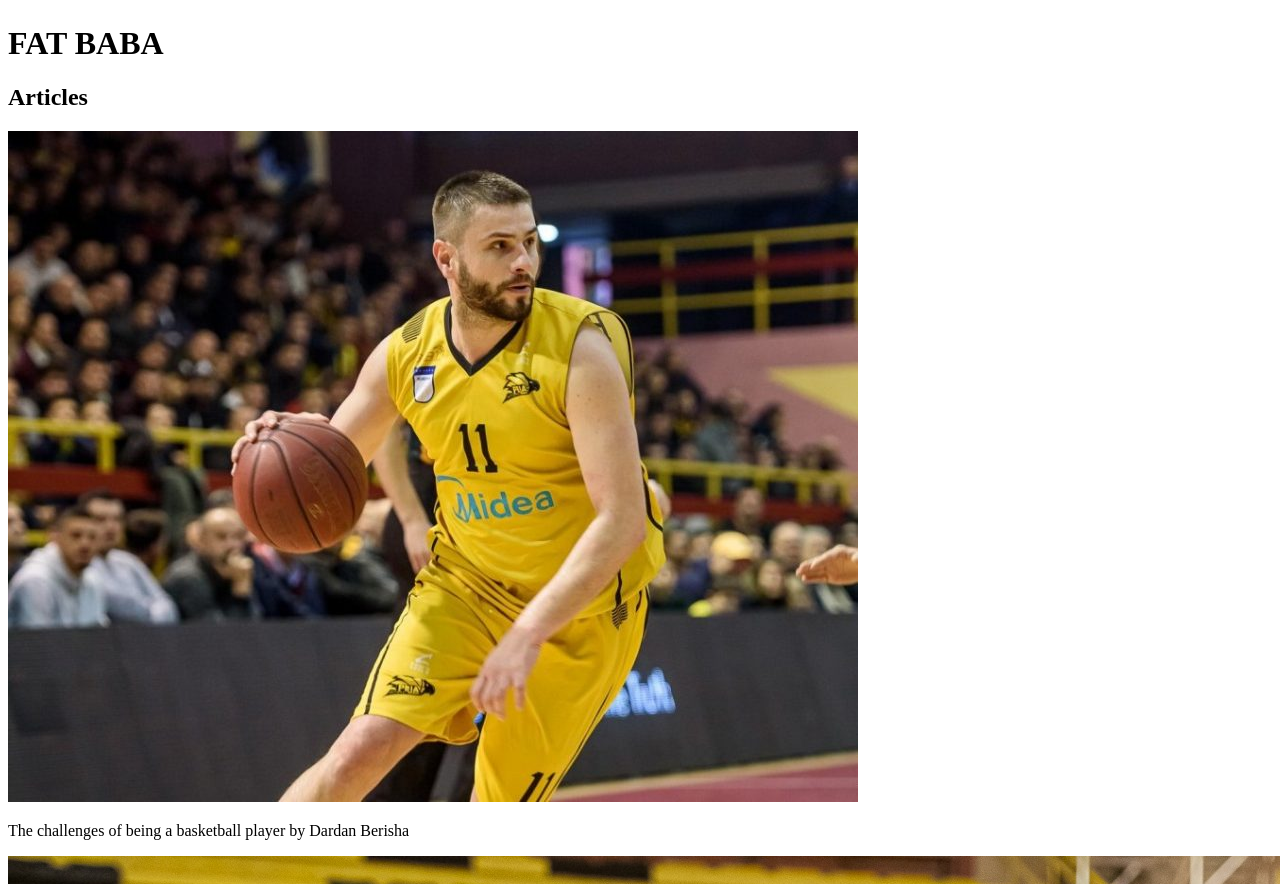
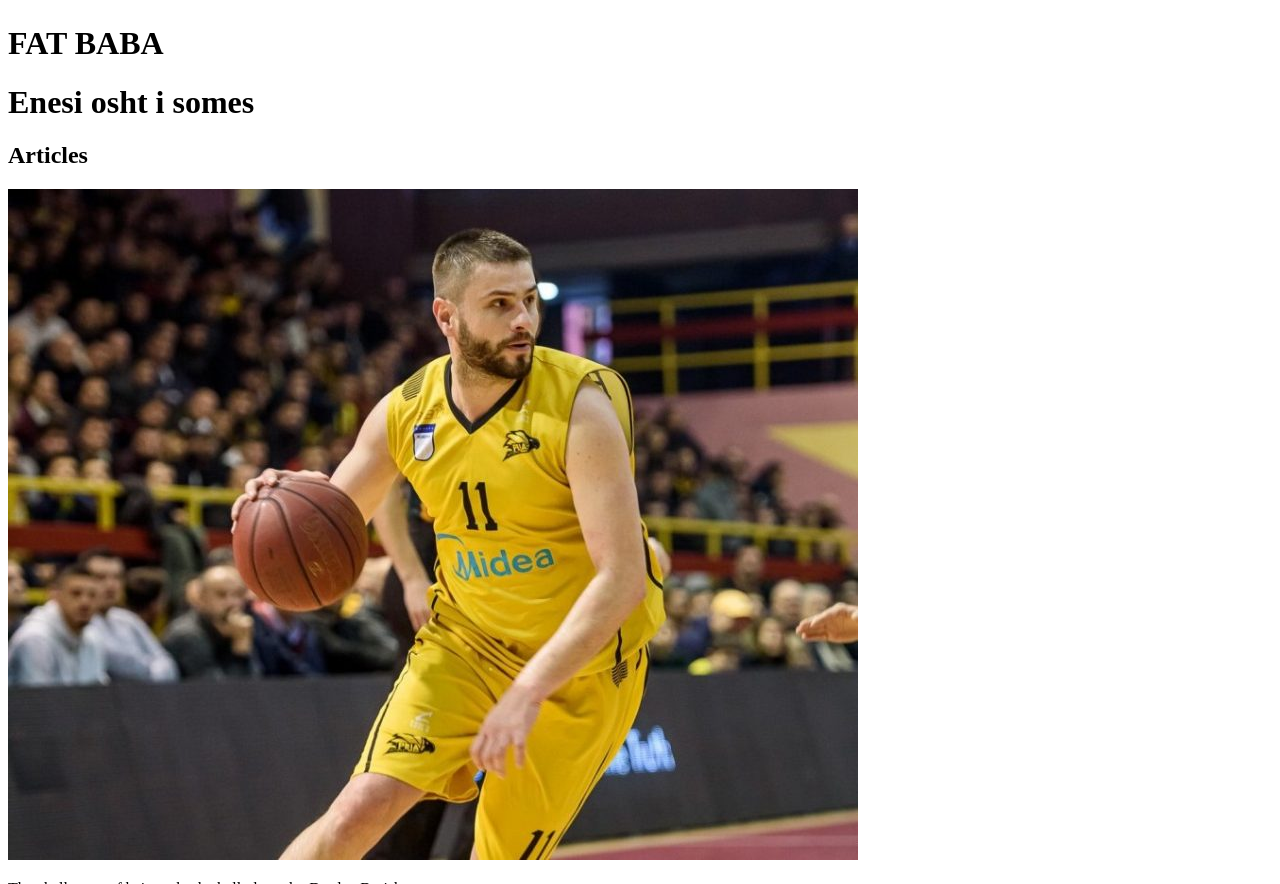
Before and after one commit to FatGjurka/Website-per-KB-Peja, a plain HTML site: page index.html in a window 1280 px wide. Shown: the part 1799-2683 px from the top of the page. Drawn offline with Linux system fonts and the light colour scheme.

Commit message:
Update index.html

```diff
--- a/index.html
+++ b/index.html
@@ -39,6 +39,7 @@
         </div>
     </main>
     <h1>FAT BABA</h1>
+    <h1>Enesi osht i somes</h1>
     <section class="articles-section">
         <h2>Articles</h2>
         <div class="articles">
```
